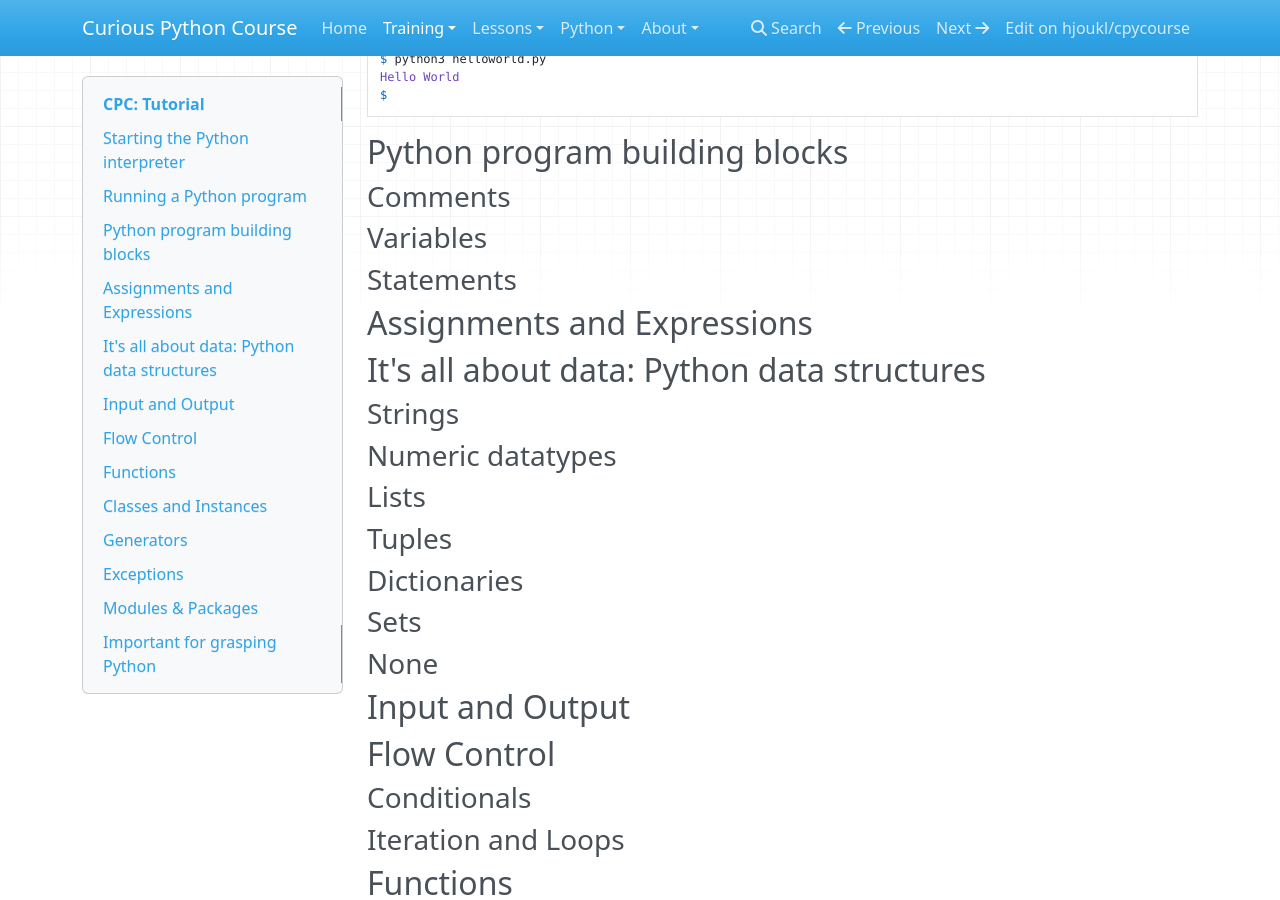
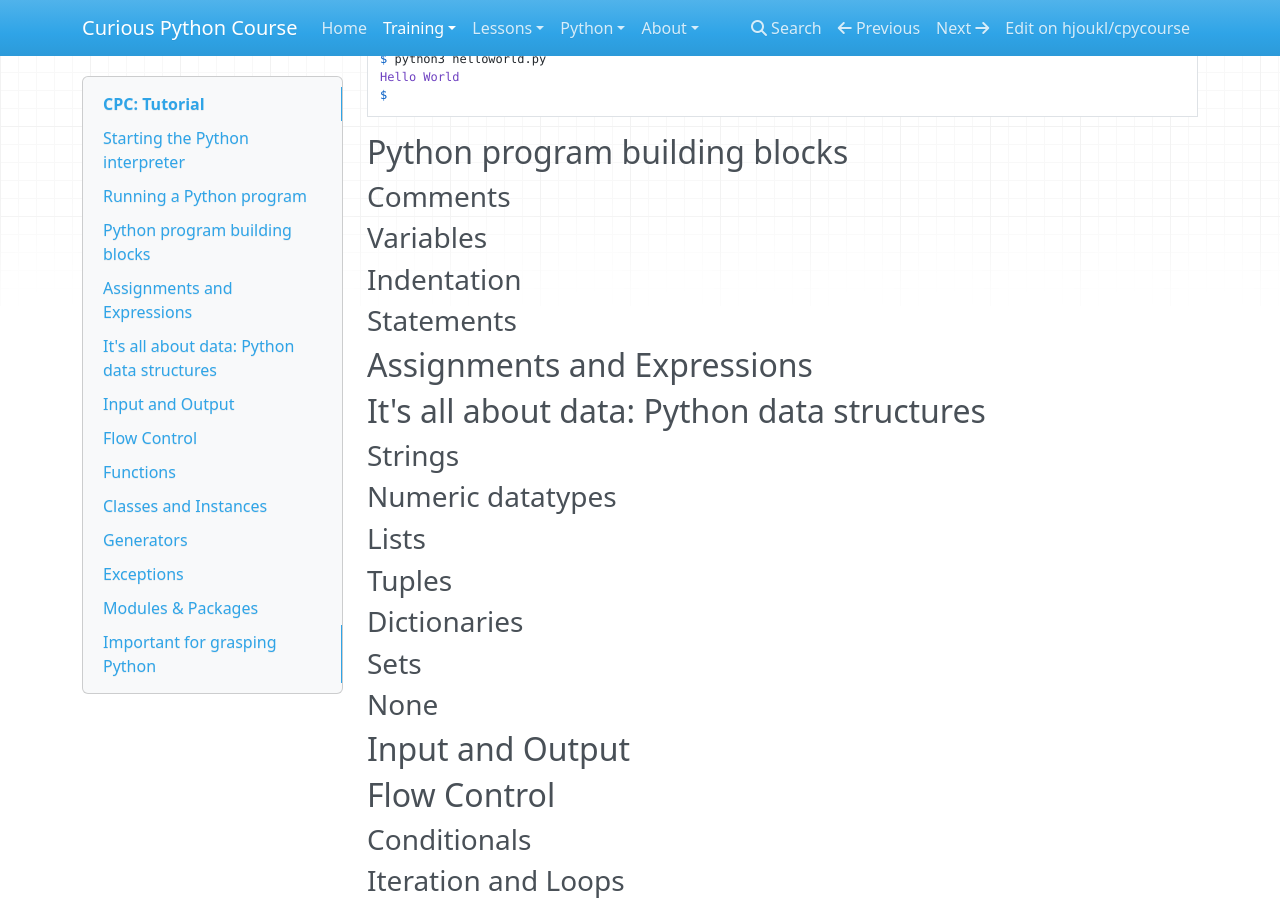
Before and after one commit to rkluger68/cpycourse, an MkDocs documentation site: the page built from docs/training/tutorial.md, in a window 1280 px wide and 900 px high, scrolled down 826 px. Built offline with MkDocs 1.6.1, drawn with Linux system fonts in a browser that asks for light colours; nearby versions of some CDN libraries.

Commit message:
Update tutorial.md
Add a sub-paragraph

```diff
--- a/docs/training/tutorial.md
+++ b/docs/training/tutorial.md
@@ -44,6 +44,8 @@ But typically the code is placed into Python source files named <module-name>.py
 ### Comments
 
 ### Variables
+
+### Indentation
 
 ### Statements
 
```
